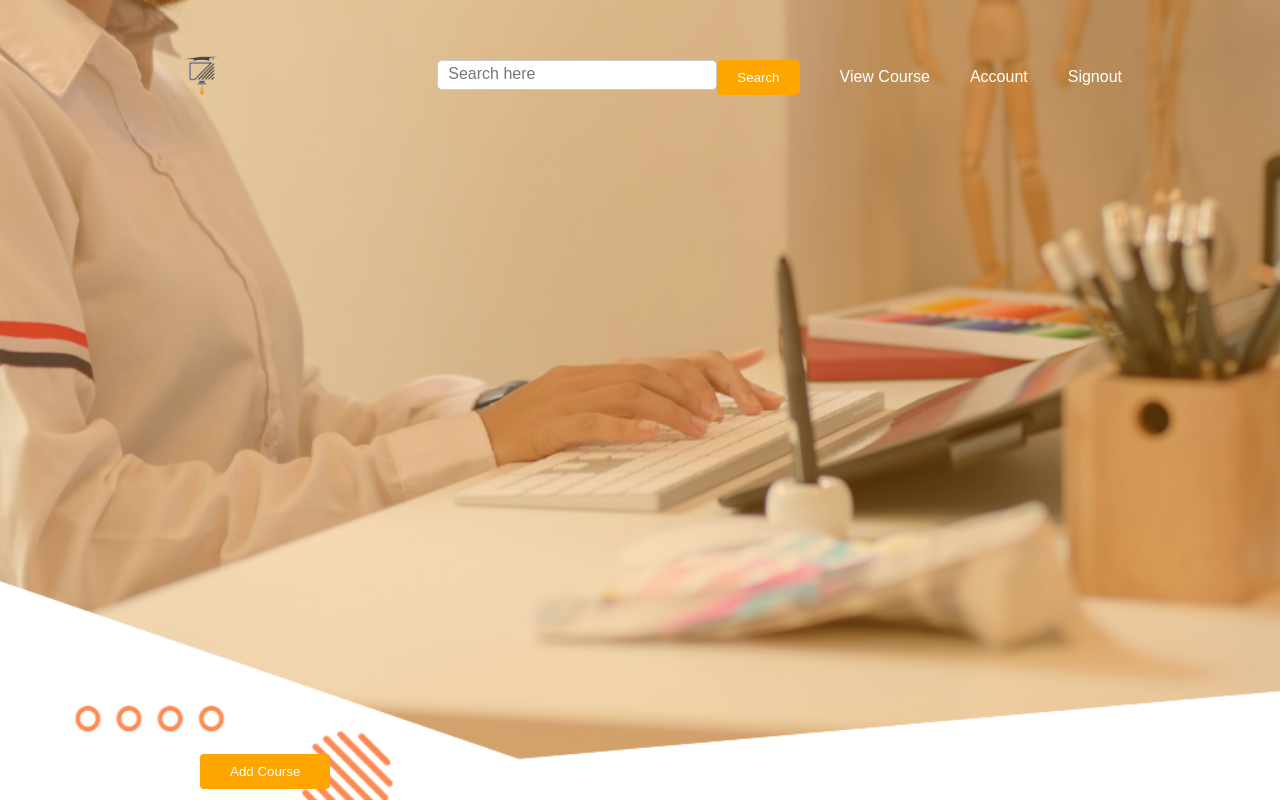
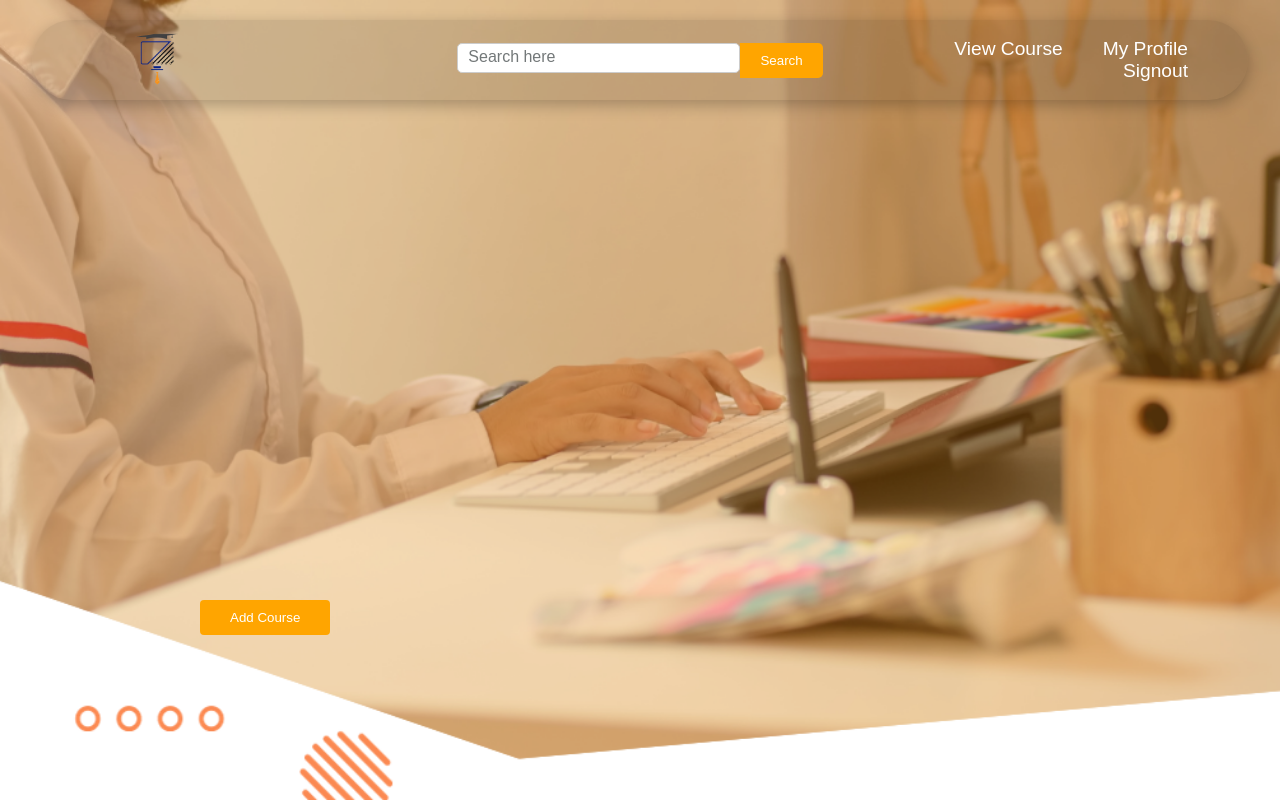
Before and after one commit to carlaw286/Cour-Cert, a React (Create React App) app in the folder frontend/: page /teacherhomepage in a window 1280 px wide. Built offline with nearby package versions, Linux system fonts and the light colour scheme.

Commit message:
Nav changes

```diff
--- a/frontend/src/App.js
+++ b/frontend/src/App.js
@@ -8,6 +8,7 @@ import { TeacherSignup} from './Components/TeacherSignup/TeacherSignup';
 import { StudentSignup} from './Components/StudentSignup/StudentSignup';
 import {StudentHomePage} from './Components/StudentHomePage/StudentHomePage';
 import { ProfilePage } from './Components/Profile/ProfilePage';
+import {Trial} from './Components/Trial/trial.jsx';
 
 function App() {
   return (
@@ -20,6 +21,7 @@ function App() {
         <Route path = '/studentsignup' element = {<StudentSignup/>}/>
         <Route path = '/studenthomepage' element = {<StudentHomePage/>}/>
         <Route path = '/profilepage' element = {<ProfilePage/>}/>
+        <Route path = '/trial' element = {<Trial/>}/>
 
       </Routes>
     </>
--- a/frontend/src/Components/StudentHomePage/StudentHomePage.css
+++ b/frontend/src/Components/StudentHomePage/StudentHomePage.css
@@ -15,20 +15,22 @@
   background-attachment: fixed;
 }
 
-nav .studentnav{
-  width: 80%;
-  position: sticky;
-  margin: auto auto;
-  z-index: 1;
+nav .navStudentHomepage{
     display: flex;
     justify-content: space-between;
     align-items: center;
-}
-
-nav .studentnav{
-  border: 1px solid black;
-  height: 10vh;
-  width: 10vh;
+    font-size: 1.2rem;
+    padding: 0 30px;
+    background-color: rgba(0,0,0,0.1);
+    box-shadow: 0 5px 15px rgba(0, 0, 0, 0.25);
+    width: 95%;
+    height: 80px;
+    border-radius: 100px;
+    position: fixed;
+    top: 20px;
+    left: 50%;
+    transform: translate(-50%);
+    color: #fff;
 }
 
 .app-logo1{
@@ -38,7 +40,37 @@ nav .studentnav{
 }
 
 .app-logo1 img{
-  width: 150px;
+  width: 200px;
+  height: auto;
+}
+
+.searchBar1{
+  flex: 1;
+  display: flex;
+  margin: 0 10px;
+}
+
+#search-input1{
+  flex: 1;
+  padding: 10px;
+  border: 1px solid #ccc;
+  border-top-left-radius: 5px;
+  border-bottom-left-radius: 5px;
+  outline: none;
+}
+
+#search-button1{
+  background-color: orange;
+  color: #fff;
+  border: none;
+  border-top-right-radius: 5px;
+  border-bottom-right-radius: 5px;
+  padding: 10px 20px;
+  cursor: pointer;
+}
+
+#search-button1:hover{
+  background-color: #0055b3;
 }
 
 .nav-link2{
@@ -65,33 +97,6 @@ nav .studentnav{
   background: rgba(80, 80, 238);
   color: #fff;
   text-decoration: none;
-}
-
-.searchBar{
-  flex: 1;
-  display: flex;
-  margin: 0 10px;
-}
-
-#search-input{
-  flex: 1;
-  padding: 10px;
-  border: 1px solid #ccc;
-  border-radius: 5px;
-  outline: none;
-}
-
-#search-button{
-  background-color: orange;
-  color: #fff;
-  border: none;
-  border-radius: 5px;
-  padding: 10px 20px;
-  cursor: pointer;
-}
-
-#search-button:hover{
-  background-color: #0055b3;
 }
 
 div .addcoursebutton{
--- a/frontend/src/Components/StudentHomePage/StudentHomePage.jsx
+++ b/frontend/src/Components/StudentHomePage/StudentHomePage.jsx
@@ -7,11 +7,11 @@ export const StudentHomePage = () =>
 {
   return(
      <div className='studenthomepage'>
-        <nav classname ="studentnav">
+       <nav className='navHomepage'>
           <div class ="app-logo1">
-            <img src = "logo.png" alt= "Cour-Cert" height={150} width={100}></img>
+            <img src = "logo.png" alt= "Cour-Cert" height={160} width={100}></img>
           </div>
-          <div class = "searchBar">
+          <div class = "searchBar2">
             <input type = "text" id="search-input" placeholder="Search here"></input>
             <button id="search-button">Search</button>
           </div>
--- a/frontend/src/Components/TeacherHomePage/TeacherHomePage.css
+++ b/frontend/src/Components/TeacherHomePage/TeacherHomePage.css
@@ -4,7 +4,7 @@
   font-family: sans-serif;
 }
 
-.homepage{
+.teacherhomepage{
   width: 100%;
   height: 100vh;
   position: relative;
@@ -13,16 +13,6 @@
   background-size: cover;
   background-repeat: no-repeat;
   background-attachment: fixed;
-}
-
-nav{
-  width: 80%;
-  position: sticky;
-  margin: auto auto;
-  z-index: 1;
-  display: flex;
-  justify-content: space-between;
-  align-items: center;
 }
 
 .app-logo1{
@@ -35,19 +25,19 @@ nav{
   width: 150px;
 }
 
-.nav-links{
+.nav-links1{
   flex: 1;
   text-align: right;
   margin: 0 10px;
 }
 
-.nav-links ul li{
+.nav-links1 ul li{
   list-style: none;
   display: inline-block;
   margin: 0 20px;
 }
 
-.nav-links ul li a{
+.nav-links1 ul li a{
   color: #fff;
   text-decoration: none;
 }
@@ -55,14 +45,14 @@ nav{
 .searchBar{
   flex: 1;
   display: flex;
-  margin: 0 10px;
 }
 
 #search-input{
   flex: 1;
   padding: 10px;
   border: 1px solid #ccc;
-  border-radius: 5px;
+  border-top-left-radius: 5px;
+  border-bottom-left-radius: 5px;
   outline: none;
 }
 
@@ -70,7 +60,8 @@ nav{
   background-color: orange;
   color: #fff;
   border: none;
-  border-radius: 5px;
+  border-top-right-radius: 5px;
+  border-bottom-right-radius: 5px;
   padding: 10px 20px;
   cursor: pointer;
 }
@@ -84,9 +75,7 @@ nav{
   padding-top: 600px;
 }
 
-
-
-#add-button {
+.addCourse button{
   background-color: orange;
   color: #fff;
   border: none;
@@ -95,6 +84,6 @@ nav{
   cursor: pointer;
 }
 
-#add-button:hover {
+.addCourse button:hover {
   background-color: #0056b3;
 }
--- a/frontend/src/Components/TeacherHomePage/TeacherHomePage.jsx
+++ b/frontend/src/Components/TeacherHomePage/TeacherHomePage.jsx
@@ -5,28 +5,52 @@ export const TeacherHomePage = () =>
 {
   const navigate = useNavigate();
   return(
-      <div className='homepage'>
-        <nav className='teachernav'>
+      <div className='teacherhomepage'>
+       <nav className='navHomepage'>
           <div class ="app-logo1">
-            <img src = "Logo.png" alt= "Cour-Cert" height={150} width={100}></img>
+            <img src = "logo.png" alt= "Cour-Cert" height={160} width={100}></img>
           </div>
-          <div class = "searchBar">
+          <div class = "searchBar1">
             <input type = "text" id="search-input" placeholder="Search here"></input>
             <button id="search-button">Search</button>
           </div>
-          <div class ="nav-links">
+          <div class ="nav-links1">
             <ul>
               <li><a href = "#"> View Course</a> </li>
-              <li><a href = "#"> Account</a> </li>
+              <li><a href = "./profilepage"> My Profile</a> </li>
               <li><a href = "./"> Signout</a> </li>
-            </ul>
-          </div>
-        </nav>
-        {/* <div class="container"></div> */}
-        <div class ="addCourse">
+             </ul>
+           </div>
+       </nav>
+       <div class ="addCourse">
+          <button id="addbutton">Add Course</button>
+       </div>
+     </div>
 
-            <button id="add-button">Add Course</button>
-          </div>
-      </div>
+
+
+      // <div className='homepage'>
+      //   <nav className='teachernav'>
+      //     <div class ="app-logo1">
+      //       <img src = "Logo.png" alt= "Cour-Cert" height={150} width={100}></img>
+      //     </div>
+      //     <div class = "searchBar">
+      //       <input type = "text" id="search-input" placeholder="Search here"></input>
+      //       <button id="search-button">Search</button>
+      //     </div>
+      //     <div class ="nav-links">
+      //       <ul>
+      //         <li><a href = "#"> View Course</a> </li>
+      //         <li><a href = "#"> Account</a> </li>
+      //         <li><a href = "./"> Signout</a> </li>
+      //       </ul>
+      //     </div>
+      //   </nav>
+      //   {/* <div class="container"></div> */}
+      //   <div class ="addCourse">
+
+      //       <button id="add-button">Add Course</button>
+      //     </div>
+      // </div>
   );
 }
--- /dev/null
+++ b/frontend/src/Components/Trial/trial.css
@@ -0,0 +1,17 @@
+.navHomepage {
+    display: flex;
+    justify-content: space-between;
+    align-items: center;
+    font-size: 1.2rem;
+    padding: 0 30px;
+    background-color: rgba(0,0,0,0.1);
+    box-shadow: 0 5px 15px rgba(0, 0, 0, 0.25);
+    width: 95%;
+    height: 80px;
+    border-radius: 100px;
+    position: fixed;
+    top: 20px;
+    left: 50%;
+    transform: translate(-50%);
+    color: #fff;
+}
--- /dev/null
+++ b/frontend/src/Components/Trial/trial.jsx
@@ -0,0 +1,11 @@
+import React from 'react';
+import './trial.css';
+
+export const Trial = () =>
+{
+    return(
+        <nav className='navHomepage'>
+
+        </nav>
+    );
+}
```
Lines whose indentation alone changed are shown as unchanged.
